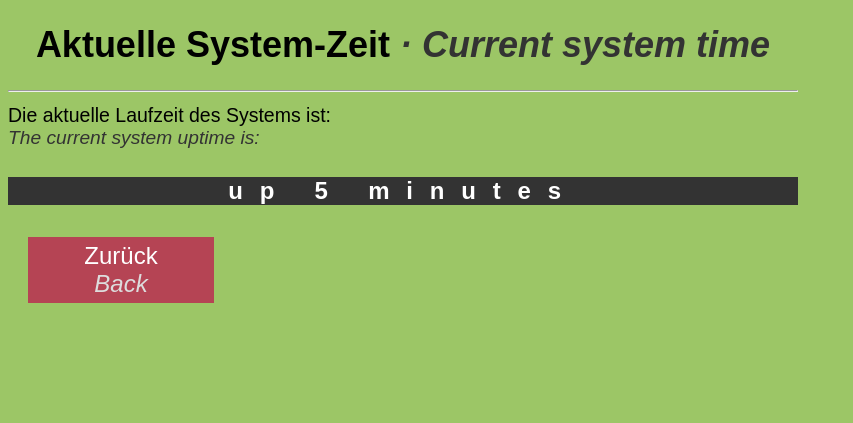
After one commit to jknappe/access-log, a Flask app: page /admin_uptime in a window 1280 px wide. The commit adds this page. Shown: the top 423 px of the page, without its empty margins (0-853 px from the left). Run offline with Flask 2, Linux system fonts and the light colour scheme; some libraries are stand-ins or nearby versions.

Commit message:
enables admin setting: show uptime

```diff
--- a/app.py
+++ b/app.py
@@ -447,11 +447,16 @@ def admin_logout_success():
 def admin():
     return render_template('admin.html')
 
-@app.route('/admin_time', methods=['POST', 'GET'])
-def admin_time():
+@app.route('/admin_systime', methods=['POST', 'GET'])
+def admin_systime():
     now = datetime.now() # current date and time
     date_time = now.strftime("%Y-%m-%d %H:%M:%S")
-    return render_template('admin_time.html', date_time=date_time)
+    return render_template('admin_systime.html', date_time=date_time)
+
+@app.route('/admin_uptime', methods=['POST', 'GET'])
+def admin_uptime():
+    uptime =os.popen('uptime -p').read()[:-1] # time since boot
+    return render_template('admin_uptime.html', uptime=uptime)
 
 @app.route('/show_data', methods=['POST', 'GET'])
 def show_data():
--- a/templates/admin_time.html
+++ b/templates/admin_systime.html
@@ -50,7 +50,7 @@
         window.setTimeout(function(){
 
         // Move to a new location or you can do something else
-        window.location.href = "/admin_time";
+        window.location.href = "/admin_systime";
 
         }, 1000);
 
--- /dev/null
+++ b/templates/admin_uptime.html
@@ -0,0 +1,49 @@
+{% extends 'base.html' %}
+
+{% block head %}
+<style>
+    body {background-color: #9CC666;}
+   </style>
+    <title>System Laufzeit · System uptime</title>
+{% endblock %}
+
+{% block body %}
+
+    <div class="content">
+
+        <h1>Aktuelle System-Zeit <span>· Current system time</span></h1>
+        <hr />
+
+        <div class="deutsch">
+            Die aktuelle Laufzeit des Systems ist:
+        </div>
+
+        <div class="english">
+            The current system uptime is:
+        </div>
+
+        <br />
+
+        <div class="timedisplay">
+            {{ uptime }}
+        </div>
+
+        <br />
+
+        <!-- retuen home button -->
+        <a href="{{ url_for('admin') }}" class="home-button">Zurück<br /><i>Back</i> </a>
+
+    </div>
+
+    <!-- JS for automatic redirect after wrong token entry -->
+    <script>
+        window.setTimeout(function(){
+
+        // Move to a new location or you can do something else
+        window.location.href = "/admin_uptime";
+
+        }, 10000);
+
+    </script>
+
+{% endblock %}
```
Also changed, not shown: templates/admin.html (+10 -9 lines).
